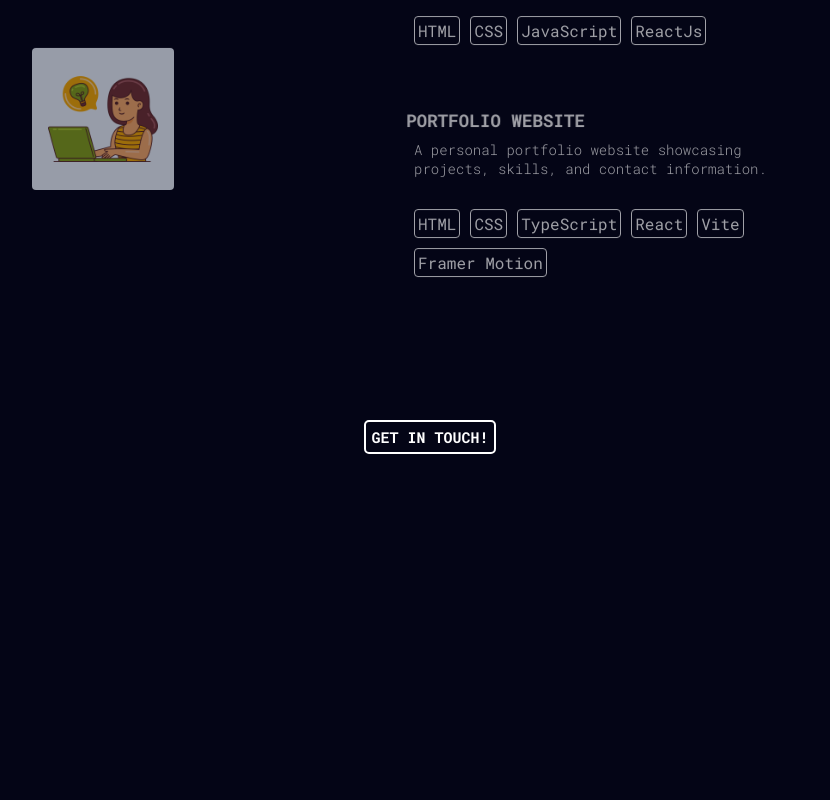
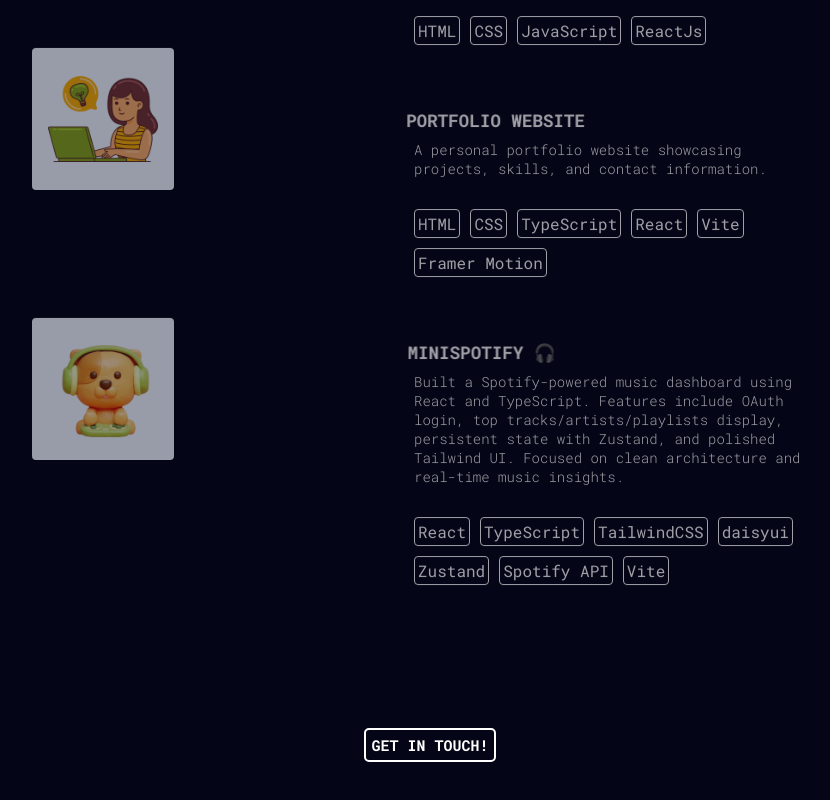
Before and after one commit to itsmetrina/Trina-Sikdar, a React (Vite) app: page / in a window 1280 px wide. Shown: the part 2486-3286 px from the top of the page, without its empty margins (210-1040 px from the left). Before the commit the page ends 3000 px from the top, so only its background shows below. Built offline with nearby package versions, Linux system fonts and the light colour scheme.

Commit message:
added new spotify project

```diff
--- a/src/assets/constant.ts
+++ b/src/assets/constant.ts
@@ -1,5 +1,6 @@
 import weather from "../assets/cloud.png";
 import portfolio from "../assets/girl.png";
+import minispotify from "../assets/music.png";
 
 export const STAR_CONTENT = "Frontend Engineer with expertise in Angular development, recognized for driving impactful solutions and delivering superior user experiences. Proficient in React and Python.";
 
@@ -35,7 +36,15 @@ export const PROJECTS = [
 		image: portfolio,
 		description: "A personal portfolio website showcasing projects, skills, and contact information.",
 		technologies: ["HTML", "CSS", "TypeScript", "React", "Vite", "Framer Motion"],
+	},
+	{
+		title: "MiniSpotify 🎧",
+		link: "https://github.com/yourusername/minispotify",
+		image: minispotify,
+		description: "Built a Spotify-powered music dashboard using React and TypeScript. Features include OAuth login, top tracks/artists/playlists display, persistent state with Zustand, and polished Tailwind UI. Focused on clean architecture and real-time music insights.",
+		technologies: ["React", "TypeScript", "TailwindCSS", "daisyui", "Zustand", "Spotify API", "Vite"],
 	}
+
 ];
 
 export const CONTACT = {
```
Also changed, not shown: src/assets/music.png (added).
